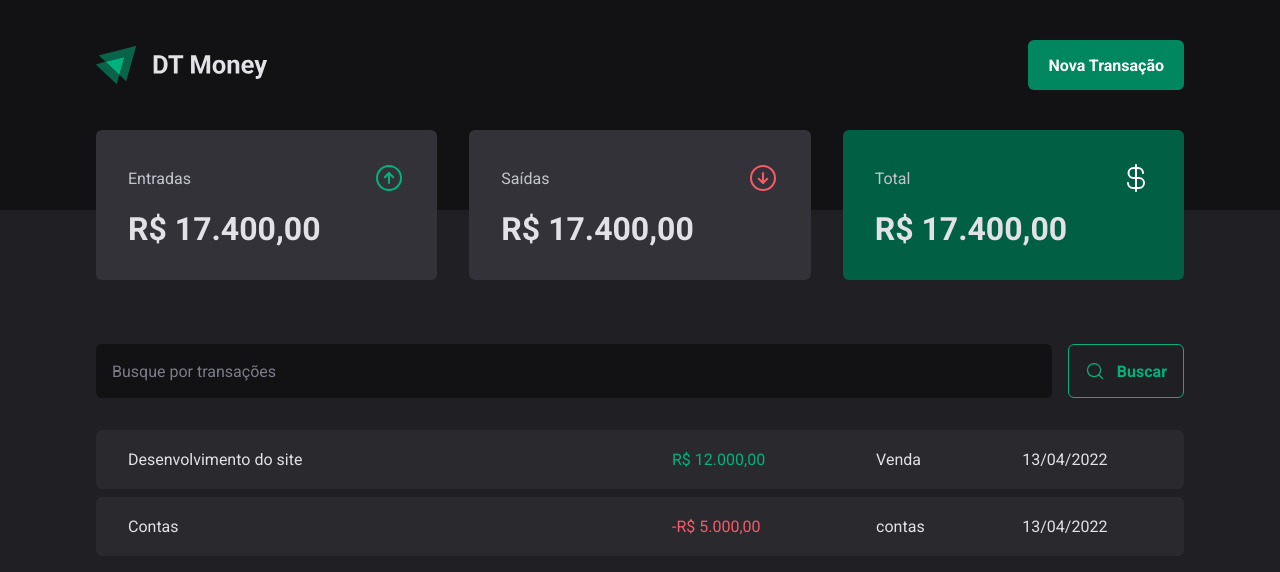
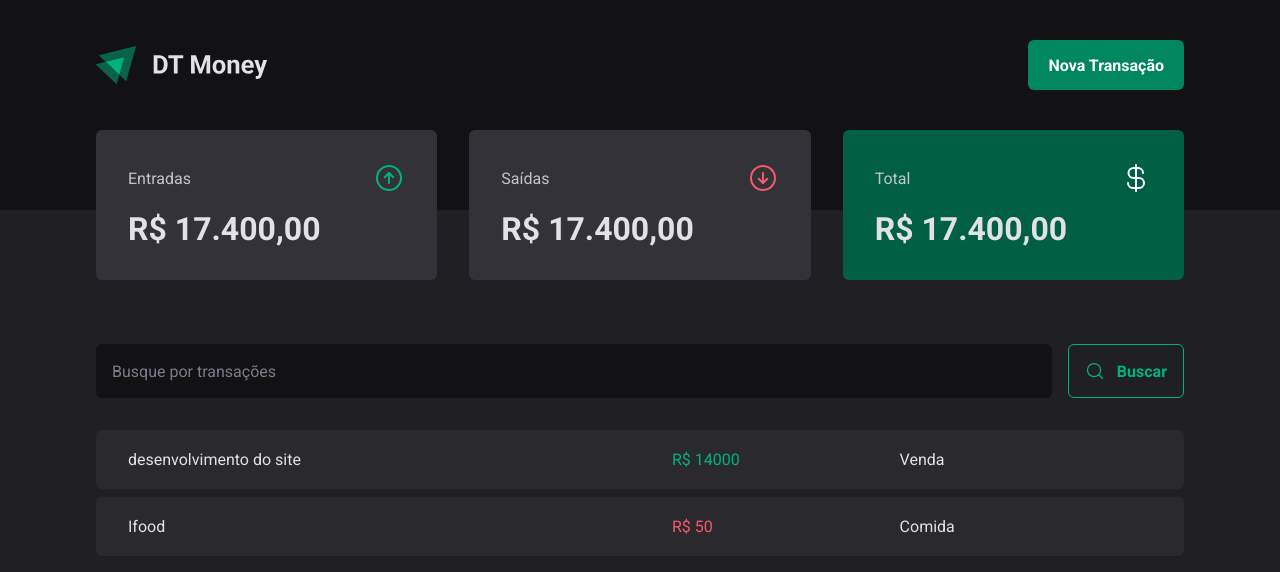
Before and after one commit to Augustotgomes/DT-Money, a React (Vite) app: page / in a window 1280 px wide. Shown: the top 572 px of the page. Built offline with nearby package versions, Linux system fonts and the light colour scheme; data requests are answered from the project's data file.

Commit message:
criado json server para simular api rest e contexto de transações

```diff
--- a/package.json
+++ b/package.json
@@ -5,6 +5,7 @@
   "type": "module",
   "scripts": {
     "dev": "vite",
+    "dev:server": "json-server server.json -w -d 500",
     "build": "tsc && vite build",
     "preview": "vite preview"
   },
@@ -21,6 +22,7 @@
     "@types/react-dom": "^18.0.10",
     "@types/styled-components": "^5.1.26",
     "@vitejs/plugin-react": "^3.1.0",
+    "json-server": "^0.17.3",
     "typescript": "^4.9.3",
     "vite": "^4.1.0"
   }
--- /dev/null
+++ b/server.json
@@ -0,0 +1,20 @@
+{
+  "transactions": [
+    {
+      "id": 1,
+      "description": "desenvolvimento do site",
+      "type": "income",
+      "category": "Venda",
+      "price": 14000,
+      "cratedAt": "2023-03-22T18:30:46.660Z"
+    },
+    {
+      "id": 2,
+      "description": "Ifood",
+      "type": "outcome",
+      "category": "Comida",
+      "price": 50,
+      "cratedAt": "2023-03-22T18:25:46.660Z"
+    }
+  ]
+}
--- a/src/App.tsx
+++ b/src/App.tsx
@@ -1,4 +1,5 @@
 import { ThemeProvider } from "styled-components"
+import { TransactionsProvider } from './contexts/TransactionsContext';
 import { Transactions } from './pages/Transactions';
 import { GlobalStyle } from './styles/global';
 import { defaultTheme } from "./styles/themes/default"
@@ -10,7 +11,11 @@
   return (
     <ThemeProvider theme={defaultTheme}>
       <GlobalStyle />
-      <Transactions />
+
+      <TransactionsProvider>
+        <Transactions />
+      </TransactionsProvider>
+
     </ThemeProvider>
   )
 }
--- a/src/components/Summary/index.tsx
+++ b/src/components/Summary/index.tsx
@@ -1,7 +1,11 @@
 import { ArrowCircleDown, ArrowCircleUp, CurrencyDollar } from 'phosphor-react';
+import { useContext } from 'react';
+import { TransactionsContext } from '../../contexts/TransactionsContext';
 import { SummaryCard, SummaryContainer } from './styles';
 
 export function Summary() {
+  const { transactions } = useContext(TransactionsContext);
+
   return (
     <SummaryContainer>
       <SummaryCard>
--- /dev/null
+++ b/src/contexts/TransactionsContext.tsx
@@ -0,0 +1,42 @@
+import { Children, createContext, ReactNode, useEffect, useState } from 'react';
+
+
+interface Transaction {
+  id: number;
+  description: string;
+  type: 'income'| 'outcome';
+  price: number;
+  category: string;
+  createdAt: string;
+}
+
+interface TransactionContextType {
+  transactions: Transaction[];
+}
+
+interface TransactionsProviderProps {
+  children: ReactNode;
+}
+
+export const TransactionsContext = createContext({} as TransactionContextType);
+
+export function TransactionsProvider({children}:TransactionsProviderProps){
+  const[transactions, setTransactions] = useState<Transaction[]>([]);
+
+  async function loadTransactions() {
+    const response = await fetch('http://localhost:3000/transactions');
+    const data = await response.json();
+
+    setTransactions(data);
+  }
+
+  useEffect(()=>{
+    loadTransactions();
+  },[])
+
+  return (
+    <TransactionsContext.Provider value={{ transactions }}>
+      {children}
+    </TransactionsContext.Provider>
+  )
+}
--- a/src/pages/Transactions/index.tsx
+++ b/src/pages/Transactions/index.tsx
@@ -1,9 +1,22 @@
+import { useContext, useEffect, useState } from 'react';
 import { Header } from '../../components/Header'
 import { SearchForm } from '../../components/SearchForm';
 import { Summary } from '../../components/Summary';
+import { TransactionsContext } from '../../contexts/TransactionsContext';
 import { PriceHighLight, TransactionsContainer, TransactionsTable } from './styles';
 
+interface Transaction {
+  id: number;
+  description: string;
+  type: 'income'| 'outcome';
+  price: number;
+  category: string;
+  createdAt: string;
+}
+
 export function Transactions() {
+const { transactions } = useContext(TransactionsContext);
+
   return(
     <div>
       <Header />
@@ -13,26 +26,21 @@
         <SearchForm />
         <TransactionsTable>
           <tbody>
-            <tr>
-              <td width="50%">Desenvolvimento do site</td>
-              <td>
-                <PriceHighLight variant='income'>
-                  R$ 12.000,00
-                </PriceHighLight>
-              </td>
-              <td>Venda</td>
-              <td>13/04/2022</td>
-            </tr>
-            <tr>
-              <td width="50%">Contas</td>
-              <td>
-                <PriceHighLight variant='outcome'>
-                  -R$ 5.000,00
-                </PriceHighLight>
-              </td>
-              <td>contas</td>
-              <td>13/04/2022</td>
-            </tr>
+            {transactions.map( transaction => {
+              return (
+                <tr key={transaction.id}>
+                  <td width="50%">{transaction.description}</td>
+                  <td>
+                    <PriceHighLight variant={transaction.type}>
+                      R$ {transaction.price}
+                    </PriceHighLight>
+                  </td>
+                  <td>{transaction.category}</td>
+                  <td>{transaction.createdAt}</td>
+               </tr>
+              )
+            })
+            }
           </tbody>
         </TransactionsTable>
       </TransactionsContainer>
```
Also changed, not shown: 1 other file (tests, documents, lock files or other folders).
